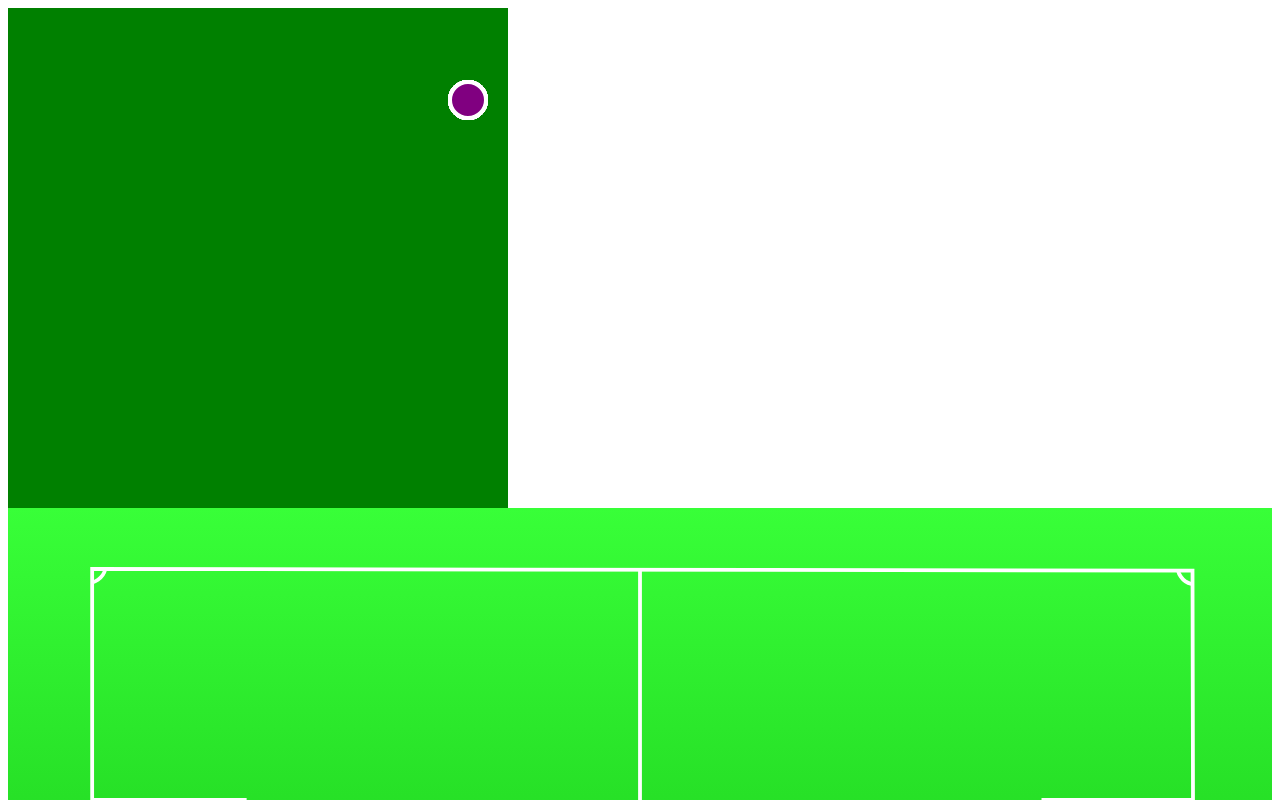
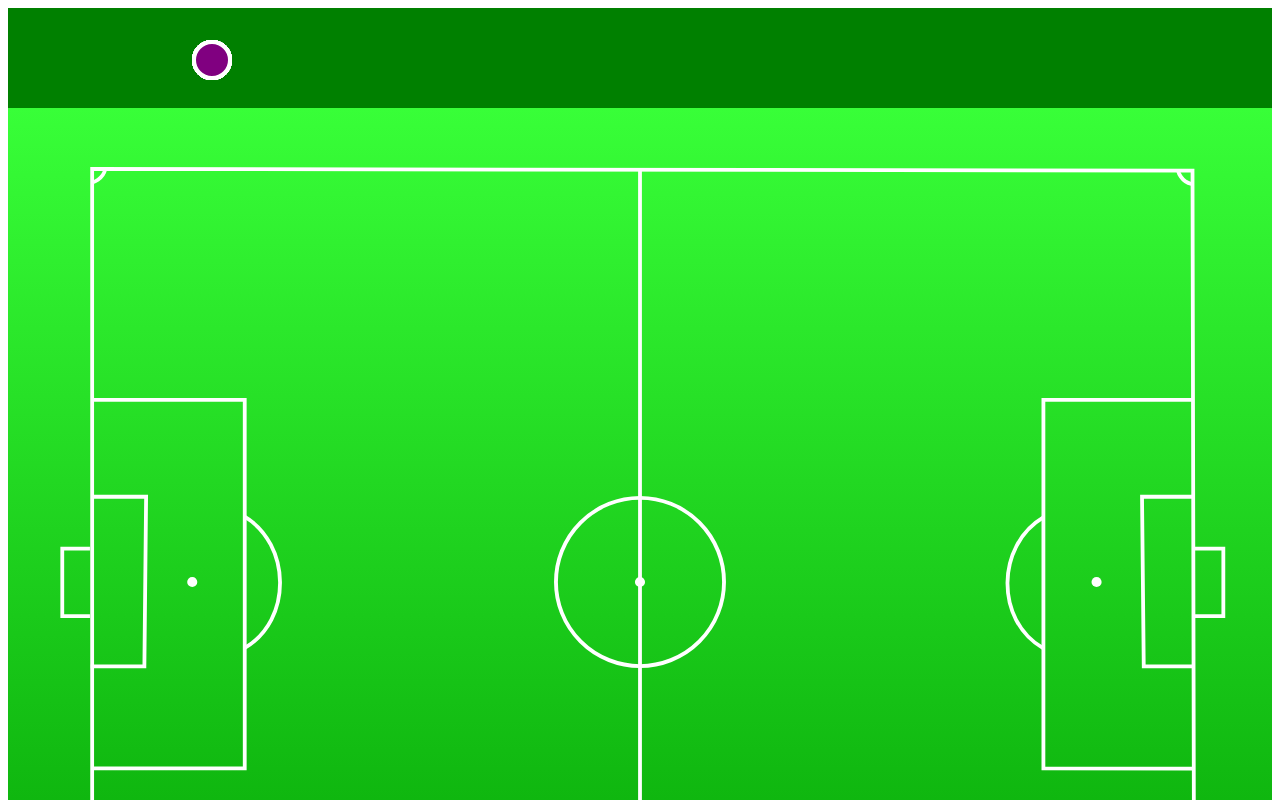
Before and after one commit to Stefan4D/football-tactics-board, a plain HTML site: page index.html in a window 1280 px wide. Shown: the top 800 px of the page. Drawn offline with Linux system fonts and the light colour scheme.

Commit message:
Changed container to appear as sideline

```diff
--- a/styles.css
+++ b/styles.css
@@ -1,13 +1,13 @@
 .pitch {
   background-color: green;
-  height: 500px;
-  width: 500px;
+  height: 100px;
+  width: 100%;
 }
 
 .draggable {
   position: absolute;
-  left: 35%;
-  top: 10%;
+  left: 15%;
+  top: 5%;
   height: 2rem;
   width: 2rem;
   cursor: move;
```
